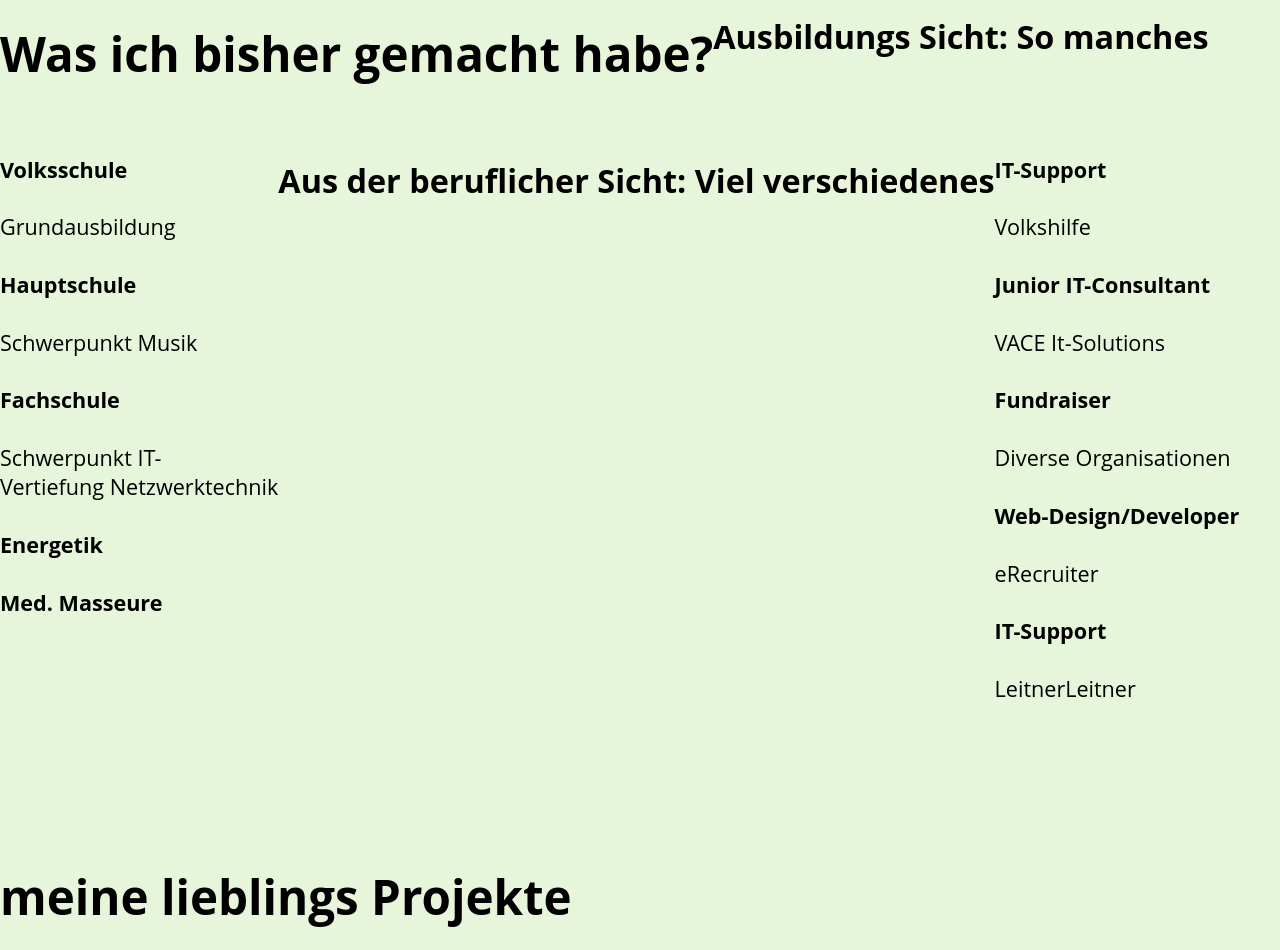
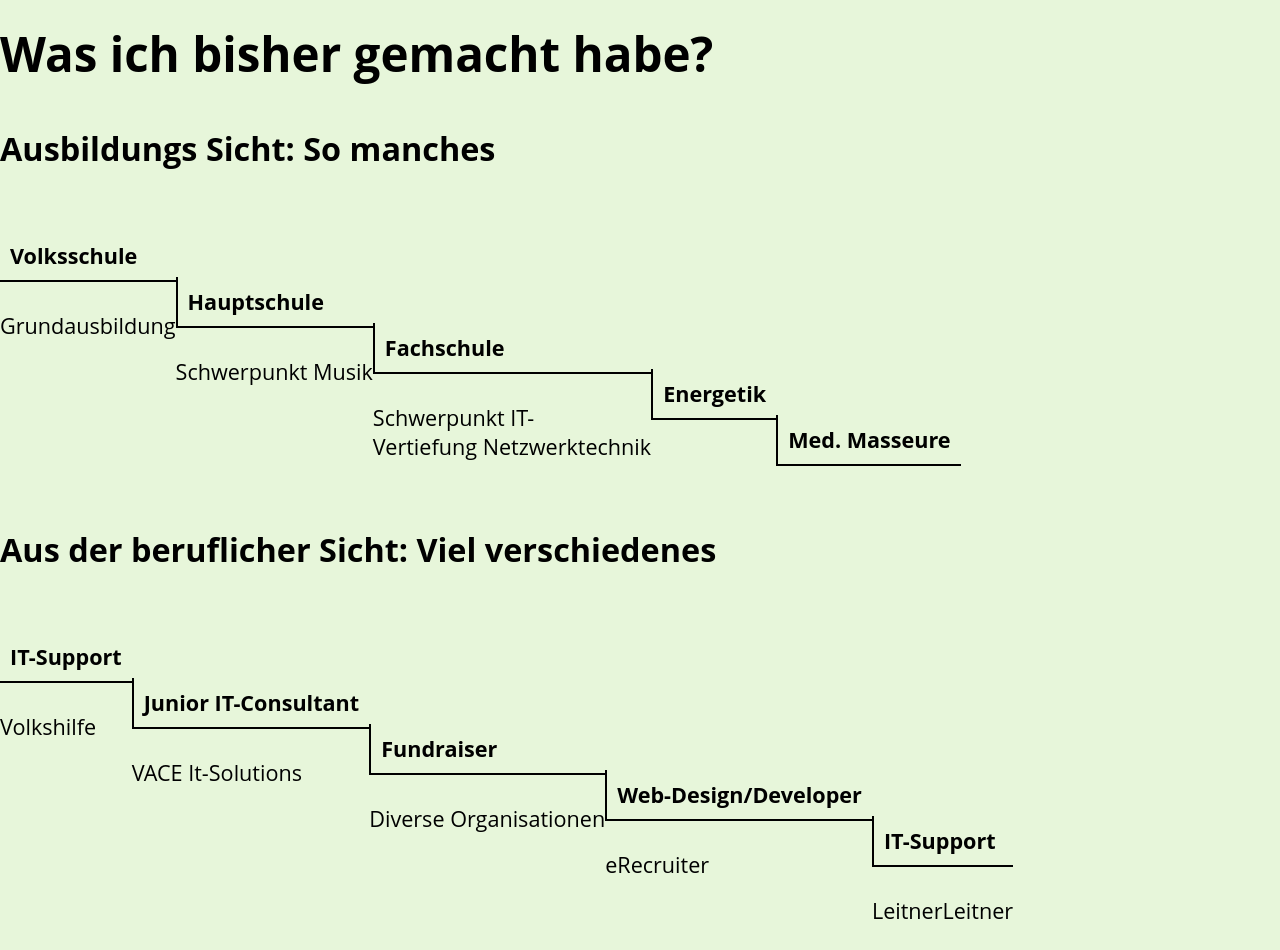
Before and after one commit to Yewstone/AboutMyPerson, a website built with Parcel: page Index.html in a window 1280 px wide. Shown: the part 1800-2750 px from the top of the page. Built offline with nearby package versions, Linux system fonts and the light colour scheme.

Commit message:
Update CSS

```diff
--- a/style.css
+++ b/style.css
@@ -90,9 +90,7 @@ section {
     width: 100%;
     height: 100%;
     min-height: 100vh;
-    display: flex;
     padding-top: 100px;
-    flex-wrap: wrap;
 }
 
 .box {
@@ -106,7 +104,6 @@ section {
 /********* Start *********/
 
 .isNotFlex {
-    display: block;
     position: relative;
 }
 
@@ -195,3 +192,65 @@ section {
     top: 20%;
     text-indent: 30px each-line;
 }
+
+/********* CV *********/
+
+.education {
+    display: flex;
+}
+
+.eduPoint h4 {
+    border-color: #5c557e;
+    border-bottom: 2px solid;
+    border-left: 2px solid;
+    padding: 10px;
+}
+.eduPoint:first-of-type h4 {
+    border-left: 0;
+}
+
+.eduPoint:nth-of-type(2) {
+    margin-top: 46px;
+}
+.eduPoint:nth-of-type(3) {
+    margin-top: calc(46px * 2);
+}
+.eduPoint:nth-of-type(4) {
+    margin-top: calc(46px * 3);
+}
+.eduPoint:nth-of-type(5) {
+    margin-top: calc(46px * 4);
+}
+.eduPoint:nth-of-type(6) {
+    margin-top: calc(46px * 5);
+}
+
+.jobs {
+    display: flex;
+}
+
+.job h4 {
+    border-color: #5c557e;
+    border-bottom: 2px solid;
+    border-left: 2px solid;
+    padding: 10px;
+}
+.job:first-of-type h4 {
+    border-left: 0;
+}
+
+.job:nth-of-type(2) {
+    margin-top: 46px;
+}
+.job:nth-of-type(3) {
+    margin-top: calc(46px * 2);
+}
+.job:nth-of-type(4) {
+    margin-top: calc(46px * 3);
+}
+.job:nth-of-type(5) {
+    margin-top: calc(46px * 4);
+}
+.job:nth-of-type(6) {
+    margin-top: calc(46px * 5);
+}
```
